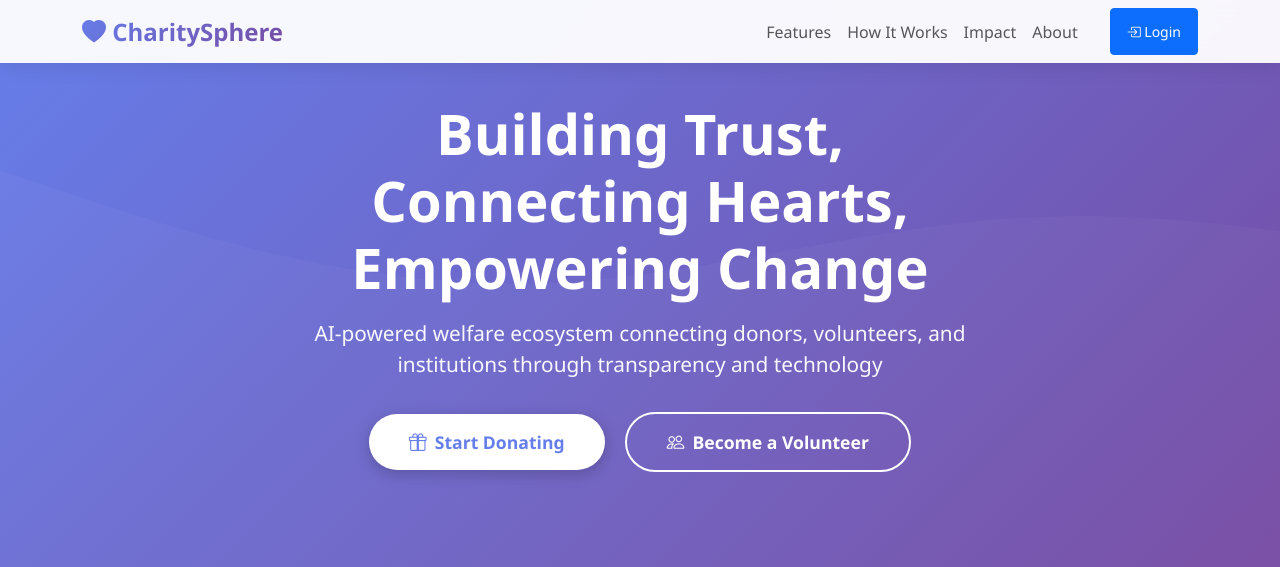
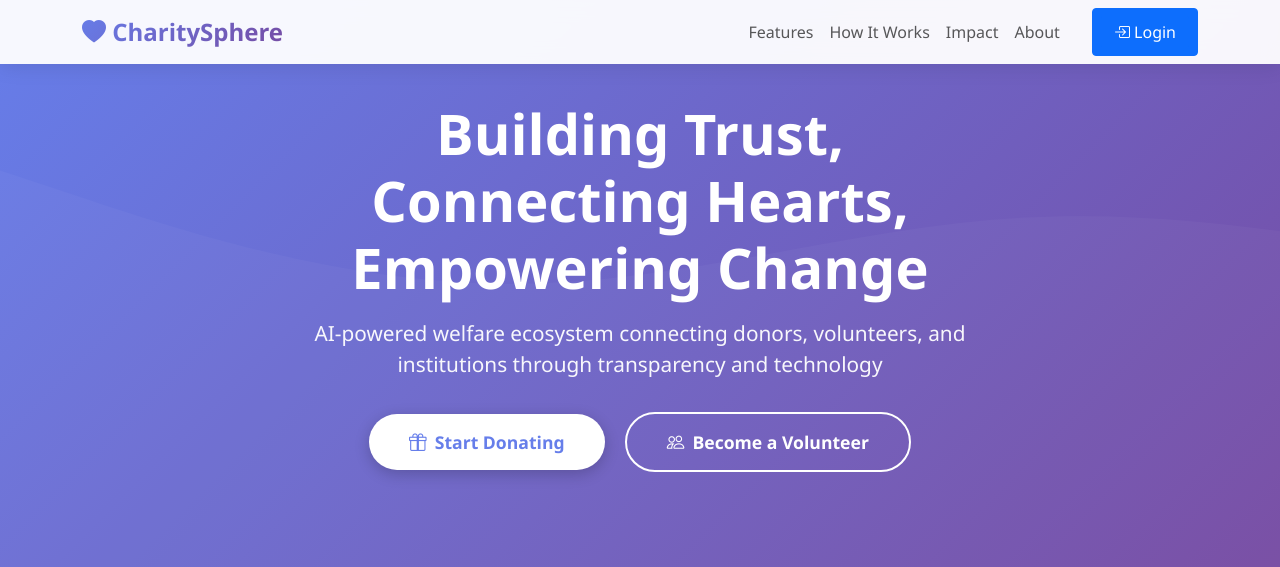
Before and after one commit to CharitySphere/CharitySphere, a Django app: page / in a window 1280 px wide. Shown: the top 567 px of the page. Run offline with Django 5.2, Linux system fonts and the light colour scheme.

Commit message:
ui(mod_home): conditional login/dashboard button

```diff
--- a/mod_home/templates/homepage.html
+++ b/mod_home/templates/homepage.html
@@ -370,9 +370,15 @@
               <a class="nav-link" href="#about">About</a>
             </li>
             <li class="nav-item btn btn-primary btn-sm ms-4">
-              <a class="nav-link text-white" href="{% url 'login' %}">
+              {% if user.is_authenticated %}
+              <a class="btn btn-primary" href="{% url 'dashboard' %}">
+                <i class="bi bi-speedometer2"></i> Dashboard
+              </a>
+              {% else %}
+              <a class="btn btn-primary" href="{% url 'login' %}">
                 <i class="bi bi-box-arrow-in-right"></i> Login
               </a>
+              {% endif %}
             </li>
           </ul>
         </div>
```
